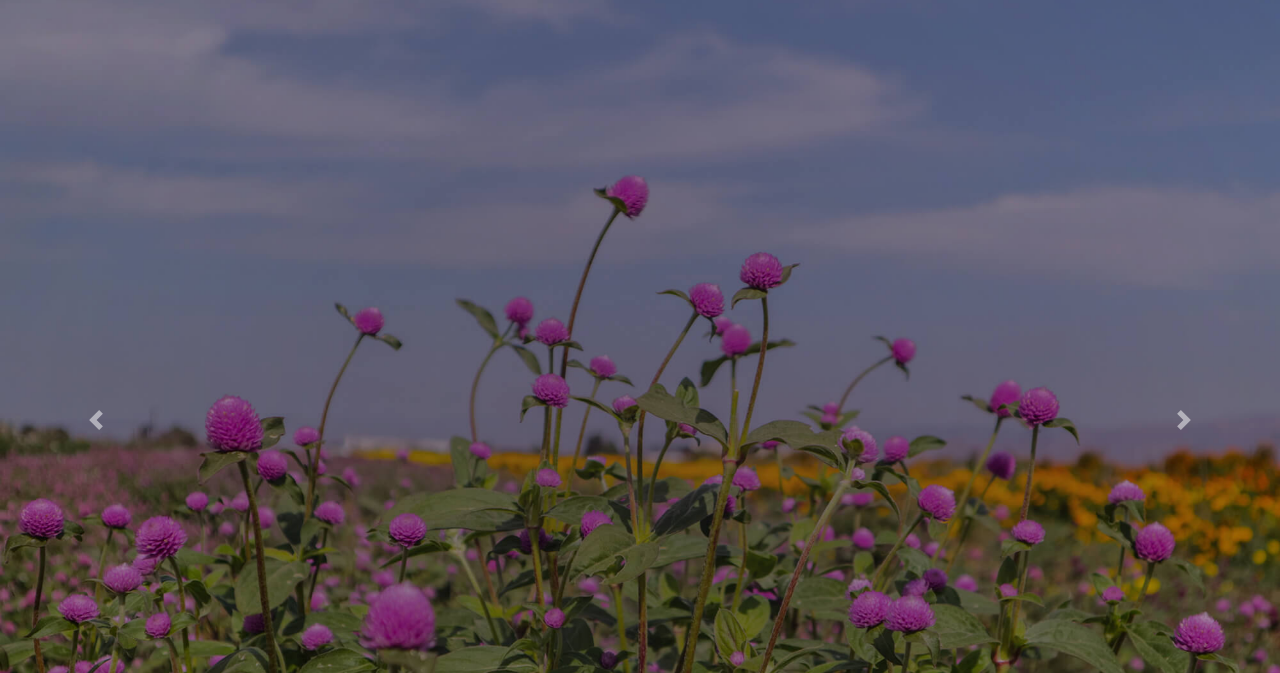
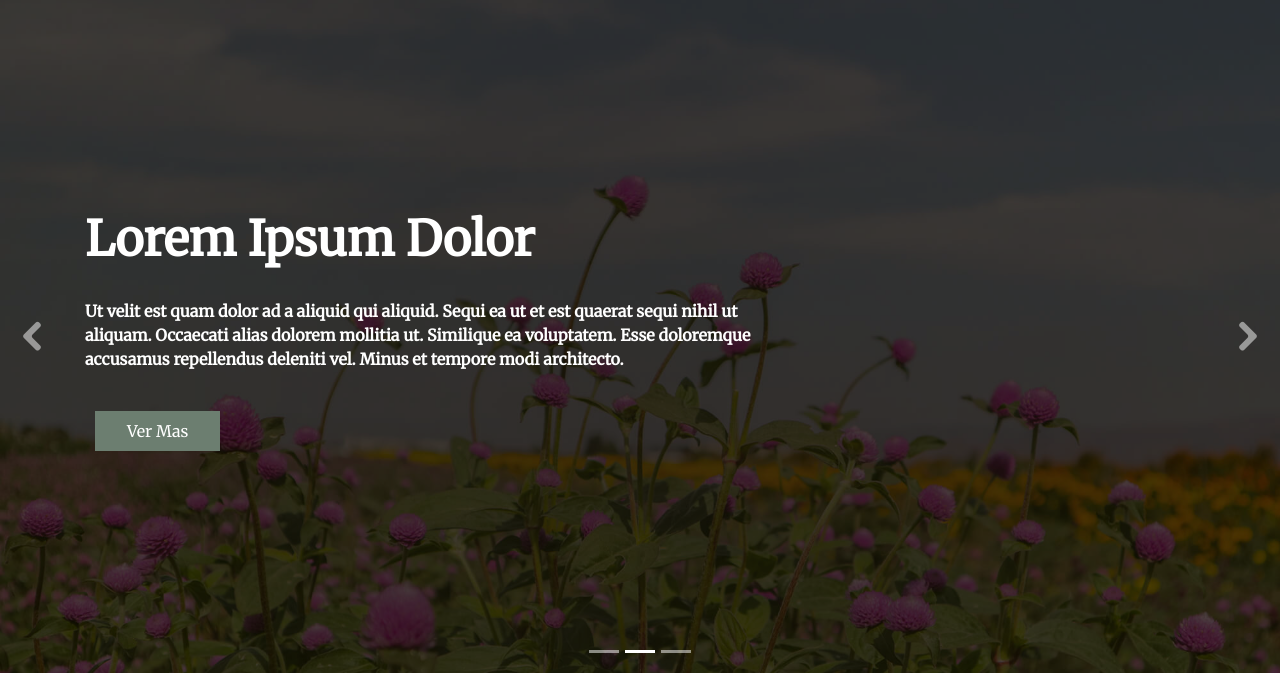
Before and after one commit to adrigraphics/gyj, a plain HTML site: page index.html in a window 1280 px wide. Shown: the part 887-1560 px from the top of the page. Drawn offline with Linux system fonts and the light colour scheme; some packages are replaced by stand-ins of ours; a script that the page names is missing.

Commit message:
edited home slider

```diff
--- a/assets/css/style.css
+++ b/assets/css/style.css
@@ -415,6 +415,152 @@ h1, h2, h3, h4, h5, h6 {
 }
 
 /*--------------------------------------------------------------
+# Home Slider
+--------------------------------------------------------------*/
+#homeSlider {
+  width: 100%;
+  height: calc(100vh - 114px);
+  padding: 0;
+  overflow: hidden;
+}
+
+#homeSlider .carousel-item {
+  width: 100%;
+  height: calc(100vh - 114px);
+  background-size: cover;
+  background-position: top right;
+  background-repeat: no-repeat;
+  overflow: hidden;
+}
+
+#homeSlider .carousel-item::before {
+  content: '';
+  background-color: rgba(19, 18, 1, 0.6);
+  position: absolute;
+  height: 100%;
+  width: 100%;
+  top: 0;
+  right: 0;
+  left: 0;
+  bottom: 0;
+  overflow: hidden;
+}
+
+#homeSlider .carousel-container {
+  display: flex;
+  justify-content: center;
+  align-items: center;
+  position: absolute;
+  bottom: 0;
+  top: 0;
+  left: 0;
+  right: 0;
+  overflow: hidden;
+}
+
+#homeSlider .carousel-content {
+  text-align: left;
+}
+
+@media (max-width: 992px) {
+  #homeSlider, #homeSlider .carousel-item {
+    height: calc(100vh - 70px);
+  }
+  #homeSlider .carousel-content.container {
+    padding: 0 50px;
+  }
+}
+
+#homeSlider h2 {
+  color: #fff;
+  margin-bottom: 30px;
+  font-size: 48px;
+  font-weight: 900;
+}
+
+#homeSlider p {
+  width: 80%;
+  -webkit-animation-delay: 0.4s;
+  animation-delay: 0.4s;
+  color: #fff;
+}
+
+#homeSlider .carousel-inner .carousel-item {
+  transition-property: opacity;
+  background-position: center top;
+}
+
+#homeSlider .carousel-inner .carousel-item,
+#homeSlider .carousel-inner .active.carousel-item-left,
+#homeSlider .carousel-inner .active.carousel-item-right {
+  opacity: 0;
+}
+
+#homeSlider .carousel-inner .active,
+#homeSlider .carousel-inner .carousel-item-next.carousel-item-left,
+#homeSlider .carousel-inner .carousel-item-prev.carousel-item-right {
+  opacity: 1;
+  transition: 0.5s;
+}
+
+#homeSlider .carousel-inner .carousel-item-next,
+#homeSlider .carousel-inner .carousel-item-prev,
+#homeSlider .carousel-inner .active.carousel-item-left,
+#homeSlider .carousel-inner .active.carousel-item-right {
+  left: 0;
+  transform: translate3d(0, 0, 0);
+}
+
+#homeSlider .carousel-control-prev, #homeSlider .carousel-control-next {
+  width: 10%;
+}
+
+#homeSlider .carousel-control-next-icon, #homeSlider .carousel-control-prev-icon {
+  background: none;
+  font-size: 48px;
+  line-height: 1;
+  width: auto;
+  height: auto;
+}
+
+#homeSlider .carousel-indicators li {
+  cursor: pointer;
+}
+
+#homeSlider .btn-get-started {
+  display: inline-block;
+  padding: 12px 32px;
+  border-radius: 0px;
+  transition: 0.5s;
+  line-height: 1;
+  margin: 10px;
+  color: #fff;
+  -webkit-animation-delay: 0.8s;
+  animation-delay: 0.8s;
+  border: 0;
+  background: #6c7e70;
+}
+
+#homeSlider .btn-get-started:hover {
+  background: #294127;
+}
+
+@media (max-width: 768px) {
+  #homeSlider h2 {
+    font-size: 28px;
+  }
+}
+
+@media (min-width: 1024px) {
+  #homeSlider p {
+    width: 60%;
+  }
+  #homeSlider .carousel-control-prev, #homeSlider .carousel-control-next {
+    width: 5%;
+  }
+}
+
+/*--------------------------------------------------------------
 # Footer
 --------------------------------------------------------------*/
 footer {
--- a/assets/js/main.js
+++ b/assets/js/main.js
@@ -117,7 +117,21 @@
     $(".mobile-nav, .mobile-nav-toggle").hide();
   }
 
-  // Home Carousel
+  // Home Slider
+  var homeCarousel = $("#homeCarousel");
+  var homeCarouselIndicators = $("#home-carousel-indicators");
+  homeCarousel.find(".carousel-inner").children(".carousel-item").each(function(index) {
+    (index === 0) ?
+    homeCarouselIndicators.append("<li data-target='#homeCarousel' data-slide-to='" + index + "' class='active'></li>"):
+    homeCarouselIndicators.append("<li data-target='#homeCarousel' data-slide-to='" + index + "'></li>");
+  });
+
+  homeCarousel.on('slid.bs.carousel', function(e) {
+    $(this).find('h2').addClass('animate__animated animate__fadeInDown');
+    $(this).find('p, .btn-get-started').addClass('animate__animated animate__fadeInUp');
+  });
+
+  // Carousel
 
     $("[data-toggle='tooltip']").tooltip();
     $("[data-toggle='popover']").popover();
@@ -126,4 +140,5 @@
     });
 
 
+
 })(jQuery);
--- a/index.html
+++ b/index.html
@@ -51,32 +51,62 @@
   </header><!-- End Header -->
   <!-- ======= Body ======= -->
   <body>
-    <div id="carouselControls" class="carousel slide" data-ride="carousel">
-      <div class="carousel-inner">
-        <div class="carousel-item active">
-          <img class="d-block w-100" src="assets/img/hero-bg.jpg" alt="Primer slide">
-          <div class="carousel-caption d-none d-md-block ccenter">
-            <h5>Titulo</h5>
-            <p>Subtitulo</p>
-            <button>Boton</button>
+  <!-- ======= Home Slider ======= -->
+  <section id="homeSlider">
+    <div class="hero-container">
+      <div id="homeCarousel" class="carousel slide carousel-fade" data-ride="carousel">
+
+        <ol class="carousel-indicators" id="home-carousel-indicators"></ol>
+
+        <div class="carousel-inner" role="listbox">
+
+          <!-- Slide 1 -->
+          <div class="carousel-item active" style="background-image: url('assets/img/hero-bg.jpg');">
+            <div class="carousel-container">
+              <div class="carousel-content container">
+                <h2 class="animate__animated animate__fadeInDown">Bienvenidos a GyJ Distribuidora</h2>
+                <p class="animate__animated animate__fadeInUp">Ut velit est quam dolor ad a aliquid qui aliquid. Sequi ea ut et est quaerat sequi nihil ut aliquam. Occaecati alias dolorem mollitia ut. Similique ea voluptatem. Esse doloremque accusamus repellendus deleniti vel. Minus et tempore modi architecto.</p>
+                <a href="#" class="btn-get-started animate__animated animate__fadeInUp scrollto">Ver Mas</a>
+              </div>
+            </div>
           </div>
+
+          <!-- Slide 2 -->
+          <div class="carousel-item" style="background-image: url('assets/img/hero-bg.jpg');">
+            <div class="carousel-container">
+              <div class="carousel-content container">
+                <h2 class="animate__animated animate__fadeInDown">Lorem Ipsum Dolor</h2>
+                <p class="animate__animated animate__fadeInUp">Ut velit est quam dolor ad a aliquid qui aliquid. Sequi ea ut et est quaerat sequi nihil ut aliquam. Occaecati alias dolorem mollitia ut. Similique ea voluptatem. Esse doloremque accusamus repellendus deleniti vel. Minus et tempore modi architecto.</p>
+                <a href="#" class="btn-get-started animate__animated animate__fadeInUp scrollto">Ver Mas</a>
+              </div>
+            </div>
+          </div>
+
+          <!-- Slide 3 -->
+          <div class="carousel-item" style="background-image: url('assets/img/hero-bg.jpg');">
+            <div class="carousel-container">
+              <div class="carousel-content container">
+                <h2 class="animate__animated animate__fadeInDown">Sequi ea ut et est quaerat</h2>
+                <p class="animate__animated animate__fadeInUp">Ut velit est quam dolor ad a aliquid qui aliquid. Sequi ea ut et est quaerat sequi nihil ut aliquam. Occaecati alias dolorem mollitia ut. Similique ea voluptatem. Esse doloremque accusamus repellendus deleniti vel. Minus et tempore modi architecto.</p>
+                <a href="#" class="btn-get-started animate__animated animate__fadeInUp scrollto">Ver Mas</a>
+              </div>
+            </div>
+          </div>
+
         </div>
-        <div class="carousel-item">
-          <img class="d-block w-100" src="assets/img/hero-bg.jpg" alt="Primer slide">
-        </div>
-        <div class="carousel-item">
-          <img class="d-block w-100" src="assets/img/hero-bg.jpg" alt="Primer slide">
-        </div>
+
+        <a class="carousel-control-prev" href="#homeCarousel" role="button" data-slide="prev">
+          <span class="carousel-control-prev-icon icofont-rounded-left" aria-hidden="true"></span>
+          <span class="sr-only">Previous</span>
+        </a>
+        <a class="carousel-control-next" href="#homeCarousel" role="button" data-slide="next">
+          <span class="carousel-control-next-icon icofont-rounded-right" aria-hidden="true"></span>
+          <span class="sr-only">Next</span>
+        </a>
+
       </div>
-      <a class="carousel-control-prev" href="#carouselControls" role="button" data-slide="prev">
-        <span class="carousel-control-prev-icon" aria-hidden="true"></span>
-        <span class="sr-only">Anterior</span>
-      </a>
-      <a class="carousel-control-next" href="#carouselControls" role="button" data-slide="next">
-        <span class="carousel-control-next-icon" aria-hidden="true"></span>
-        <span class="sr-only">Siguiente</span>
-      </a>
     </div>
+  </section><!-- End Home Slider -->
 
     <div class="container-fluid masvendidas">
       <h3 class="titulo">Las más vendidas</h3>
```
Also changed, not shown: 1 other file.
